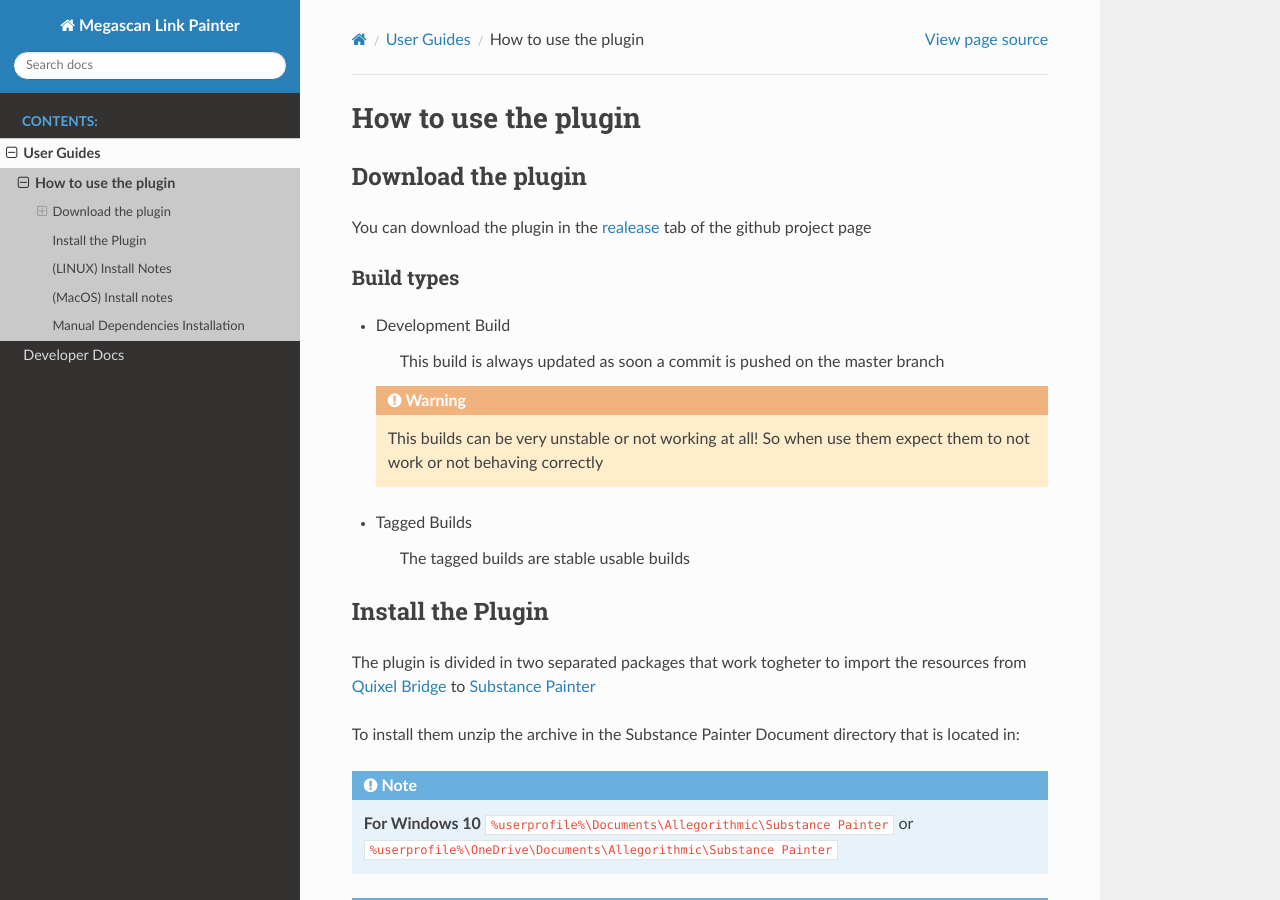
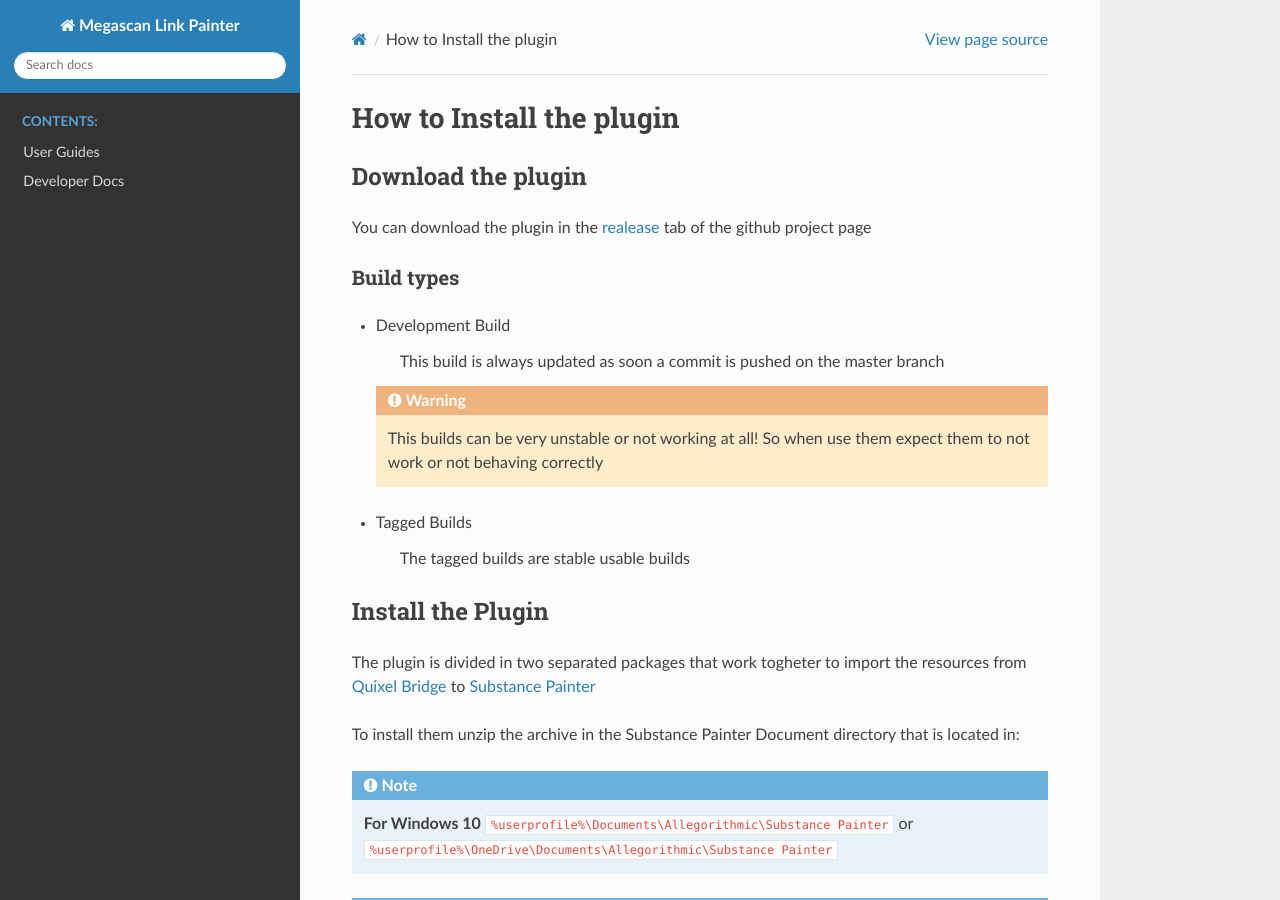
Before and after one commit to Raider-Arts/painter-megascan-link, a Sphinx documentation site: the page built from doc/user_guide_install.md, in a window 1280 px wide and 900 px high. Built offline with Sphinx 7.4.7 and the Read the Docs theme 2.0.0, drawn with Linux system fonts in a browser that asks for light colours; pages that are not in the unit, such as notebooks, are missing from menus.

Commit message:
[GLOBAL] renamed user_guide to user guide installation

```diff
--- a/doc/user_guide.md
+++ b/doc/user_guide_install.md
@@ -1,4 +1,4 @@
-# How to use the plugin
+# How to Install the plugin
 
 ## Download the plugin
 
```
